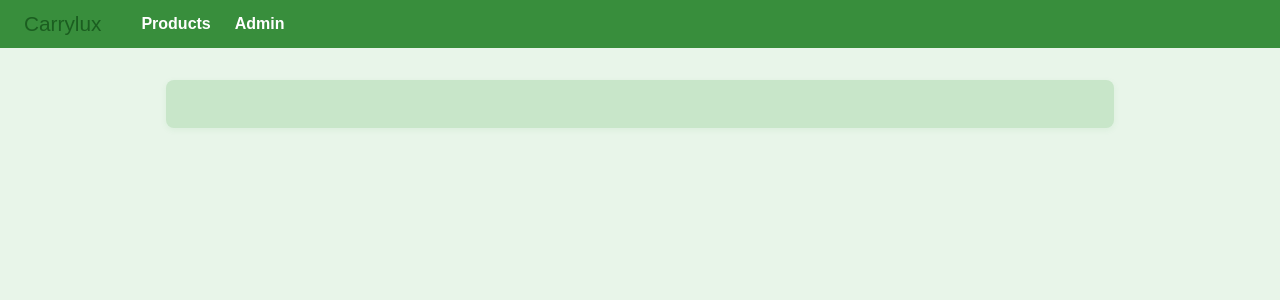
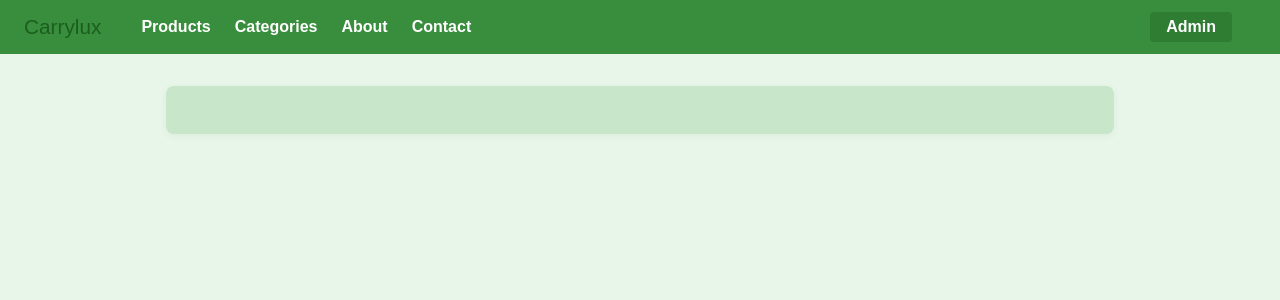
Before and after one commit to WangilaPrish/carrylux, a Django app: template shop/templates/base.html in a window 1280 px wide. Shown: the top 300 px of the page. Run offline with Django 5.2, Linux system fonts and the light colour scheme; the template is opened without the code that fills it, so the values that code supplies are empty; parts of the project's set-up code (start-up, migrations or seed data) failed here and were passed over.

Commit message:
Reorganize navbar links for improved navigation structure

```diff
--- a/shop/templates/base.html
+++ b/shop/templates/base.html
@@ -51,7 +51,11 @@
     <div class="navbar">
         <span class="brand">Carrylux</span>
         <a href="/shop/products/">Products</a>
-        <a href="/admin/">Admin</a>
+        <a href="#">Categories</a>
+        <a href="#">About</a>
+        <a href="#">Contact</a>
+        <span style="flex:1"></span>
+        <a href="/admin/" style="background:#2e7d32;padding:6px 16px;border-radius:4px;">Admin</a>
     </div>
     <div class="container">
         {% block content %}{% endblock %}
```
